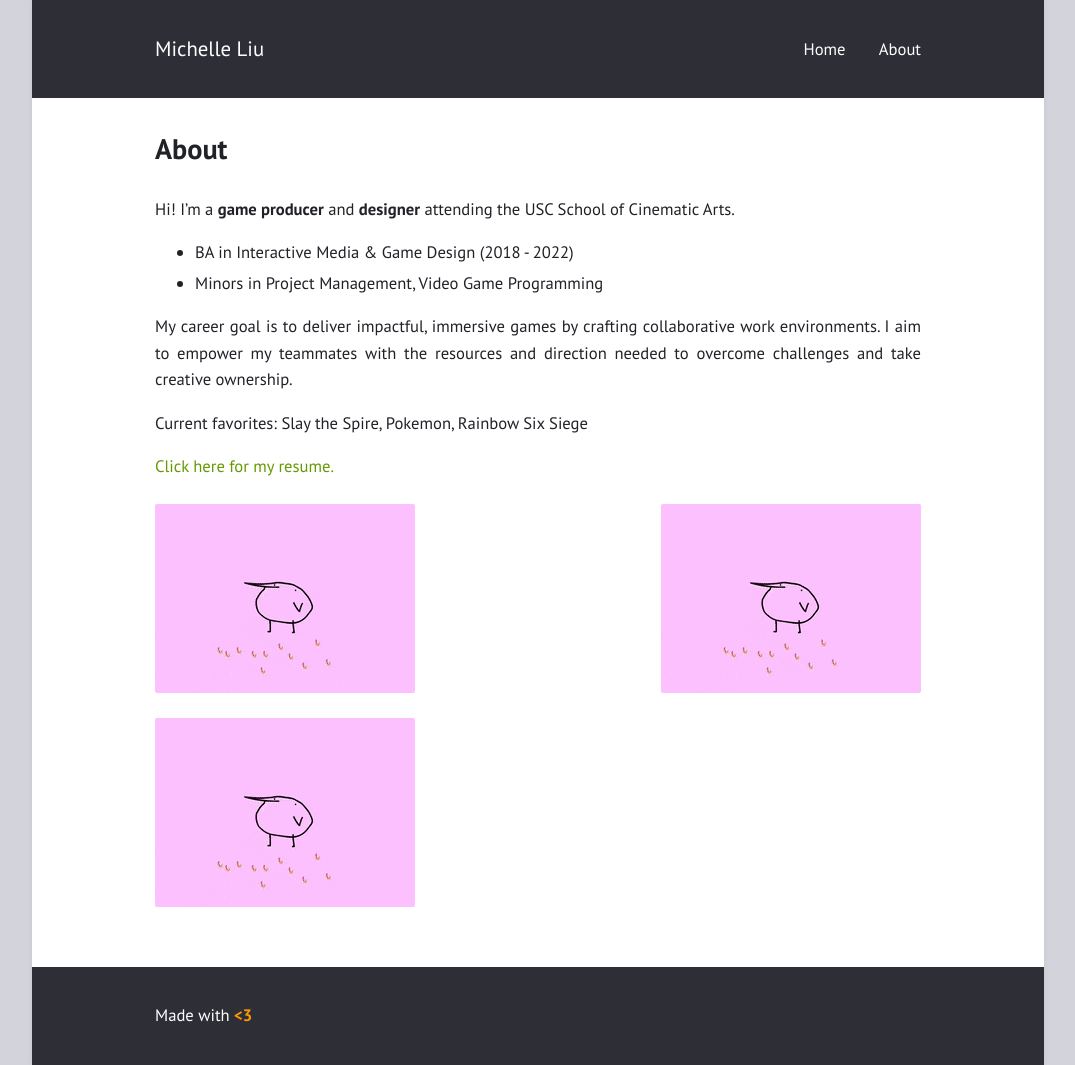
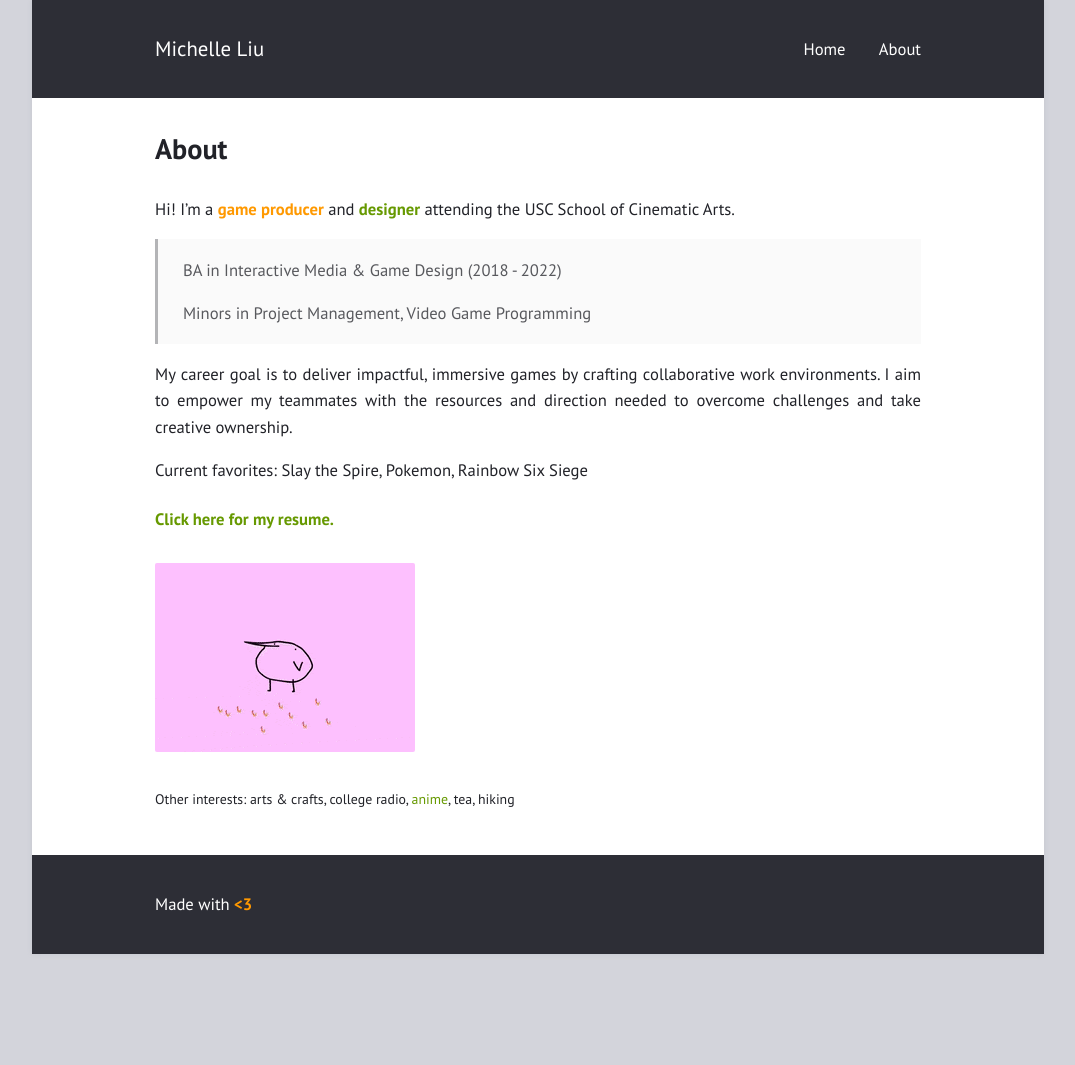
Before and after one commit to KeroMichelle/KeroMichelle.github.io, a Jekyll site: the page built from about-alt.md, in a window 1280 px wide. Shown: the whole page, without its empty margins (102-1177 px from the left). Built offline with Jekyll 4.4.1, drawn with Linux system fonts in a browser that asks for light colours; after the commit the page ends 954 px from its top, so only the background shows below that.

Commit message:
About page update

```diff
--- a/about-alt.md
+++ b/about-alt.md
@@ -4,15 +4,20 @@ permalink: "/about-alt"
 layout: page
 ---
 
-Hi! I'm a **game producer** and **designer** attending the USC School of Cinematic Arts.
-* BA in Interactive Media & Game Design (2018 - 2022)
-* Minors in Project Management, Video Game Programming
+Hi! I'm a <b><orange>game producer</orange></b> and <b><green>designer</green></b> attending the USC School of Cinematic Arts.
 
-My career goal is to deliver impactful, immersive games by crafting collaborative work environments.
-I aim to empower my teammates with the resources and direction needed to overcome challenges and take creative ownership.
+
+> BA in Interactive Media & Game Design (2018 - 2022)
+>
+> Minors in Project Management, Video Game Programming
+
+My career goal is to deliver impactful, immersive games by crafting collaborative work environments. I aim to empower my teammates with the resources and direction needed to overcome challenges and take creative ownership.
+
 
 Current favorites: Slay the Spire, Pokemon, Rainbow Six Siege
 
-[Click here for my resume.](https://www.linkedin.com/in/michelleliu6/){:target="_blank"}
+#### [Click here for my resume.](https://www.linkedin.com/in/michelleliu6/){:target="_blank"}
 
-![flamingo gif](/assets/images/kero.gif) ![flamingo gif](/assets/images/kero.gif) ![flamingo gif](/assets/images/kero.gif)
+![flamingo gif](/assets/images/kero.gif)
+
+<small>Other interests: arts & crafts, college radio, [anime](https://anilist.co/user/KeroMichelle/){:target="_blank"}, tea, hiking</small>
```
